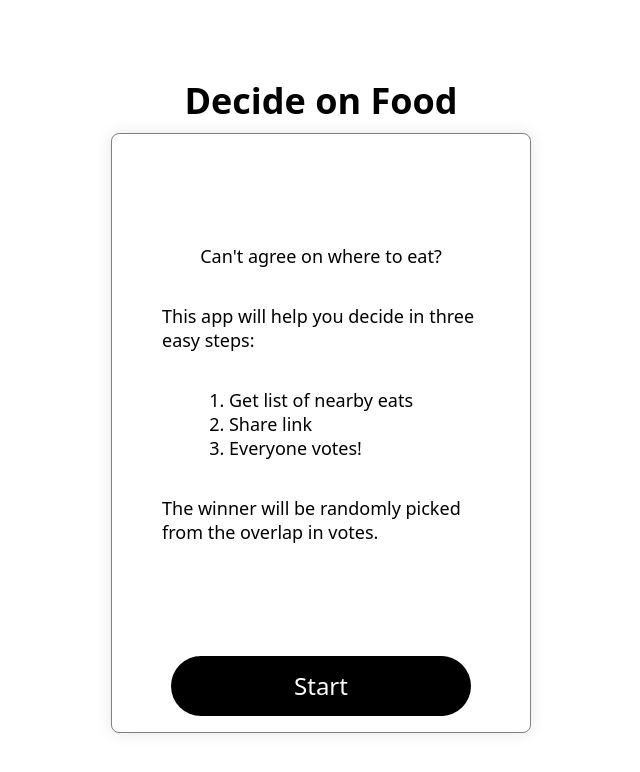
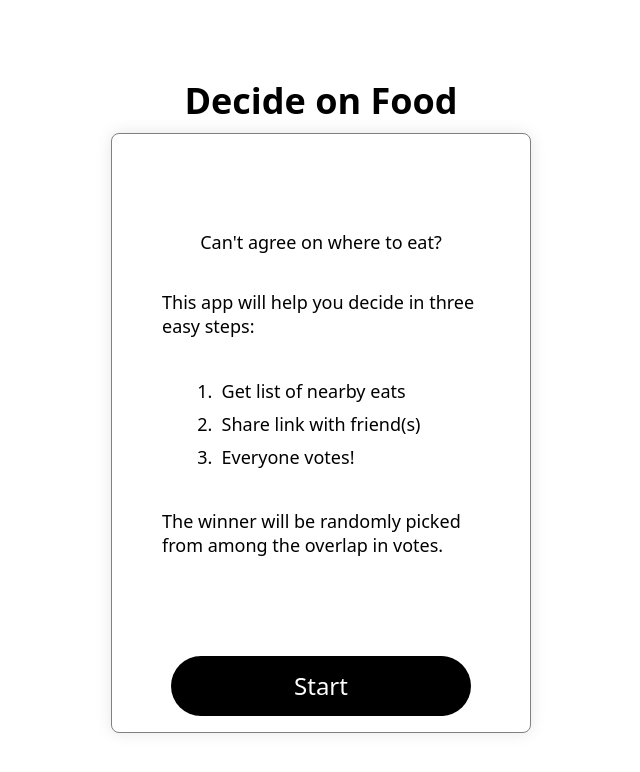
Before and after one commit to zqianem/sesl1-level4-eatery-decider, a SvelteKit app: page / in a window 1280 px wide. Shown: the top 772 px of the page, without its empty margins (319-959 px from the left). Built offline with nearby package versions, Linux system fonts and the light colour scheme.

Commit message:
Improve text styling and wording

```diff
--- a/src/routes/+page.svelte
+++ b/src/routes/+page.svelte
@@ -3,11 +3,11 @@
 
 <ol>
 	<li>Get list of nearby eats</li>
-	<li>Share link</li>
+	<li>Share link with friend(s)</li>
 	<li>Everyone votes!</li>
 </ol>
 
-<p>The winner will be randomly picked from the overlap in votes.</p>
+<p>The winner will be randomly picked from among the overlap in votes.</p>
 
 <a href="/new">Start</a>
 
@@ -18,5 +18,10 @@
 
 	ol {
 		padding: 0;
+		font-weight: 500;
+	}
+
+	li {
+		padding: 0.25em;
 	}
 </style>
```
Also changed, not shown: src/routes/new/+page.svelte (+7 -2 lines), src/routes/session/[id]/link/+page.svelte (+4 -4 lines).
